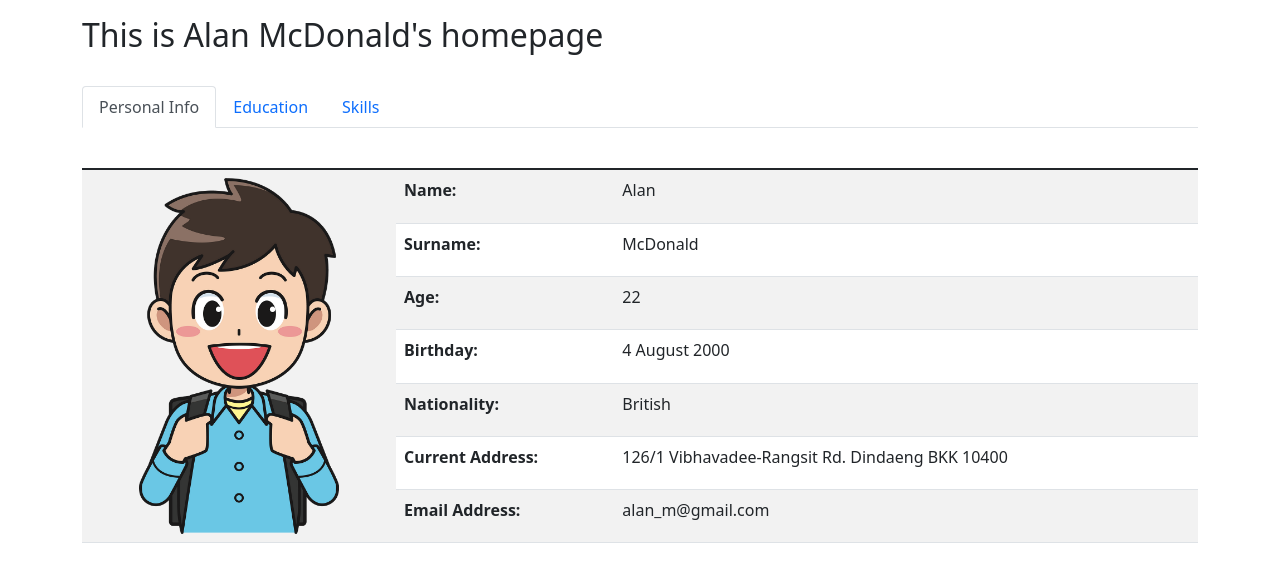
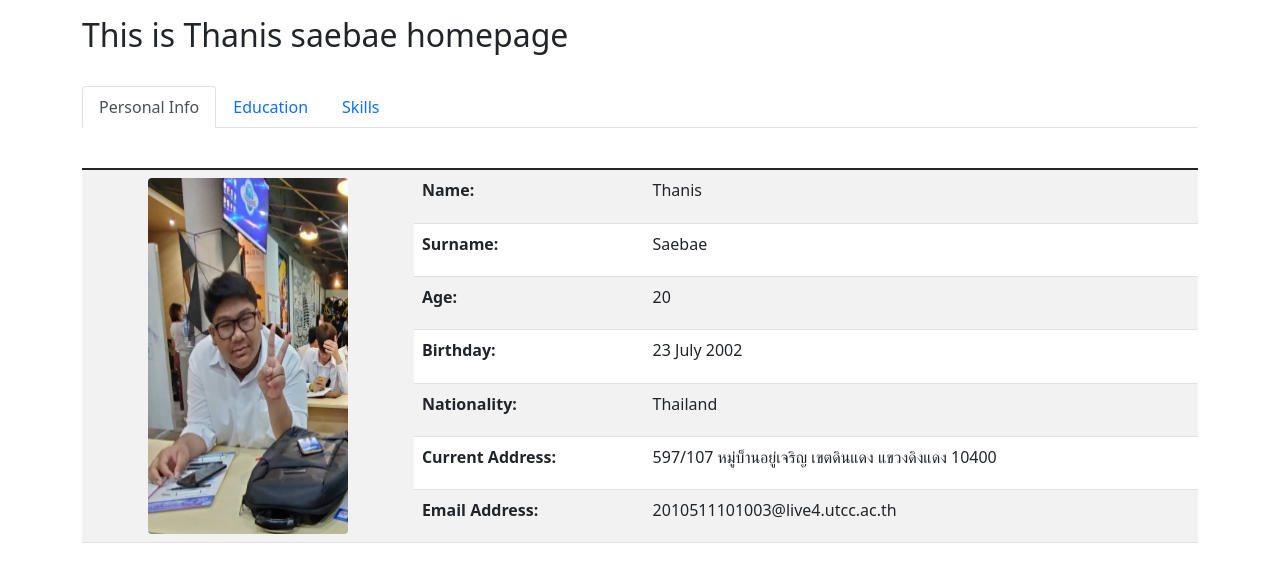
Before and after one commit to fame989110/ex6bbb, a plain HTML site: page index.html in a window 1280 px wide. Drawn offline with nearby package versions, Linux system fonts and the light colour scheme.

Commit message:
Initial commit -adding all files and correct my personal information

```diff
--- a/index.html
+++ b/index.html
@@ -10,7 +10,7 @@
 <body>
 
 <div class="container mt-3">
-  <h2>This is Alan McDonald's homepage</h2><br>
+  <h2>This is Thanis saebae homepage</h2><br>
   <ul class="nav nav-tabs">
     <li class="nav-item">
       <a class="nav-link active" href="#">Personal Info</a>
@@ -33,33 +33,33 @@
     </thead>
     <tbody>
       <tr>
-		<td rowspan="7"><img src="images/alan.png" class="rounded mx-auto d-block" alt="Alan McDonald" width="200" height="356"></td>
+		<td rowspan="7"><img src="images/444.jpg" class="rounded mx-auto d-block" alt="Alan McDonald" width="200" height="356"></td>
         <th>Name:</th>
-        <td>Alan</td>
+        <td>Thanis</td>
       </tr>
       <tr>
         <th>Surname:</th>
-        <td>McDonald</td>
+        <td>Saebae</td>
       </tr>
 	  <tr>
         <th>Age:</th>
-        <td>22</td>
+        <td>20</td>
       </tr>
 	  <tr>
         <th>Birthday:</th>
-        <td>4 August 2000</td>
+        <td>23 July 2002</td>
       </tr>
 	  <tr>
         <th>Nationality:</th>
-        <td>British</td>
+        <td>Thailand</td>
       </tr>
 	  <tr>
         <th>Current Address:</th>
-        <td>126/1 Vibhavadee-Rangsit Rd. Dindaeng BKK 10400</td>
+        <td>597/107 หมู่บ็านอยู่เจริญ เขตดินแดง แขวงดิงแดง 10400</td>
       </tr>
 	  <tr>
         <th>Email Address:</th>
-        <td>alan_m@gmail.com</td>
+        <td>2010511101003@live4.utcc.ac.th</td>
       </tr>
     </tbody>
   </table>
```
Also changed, not shown: images/444.jpg (added).
